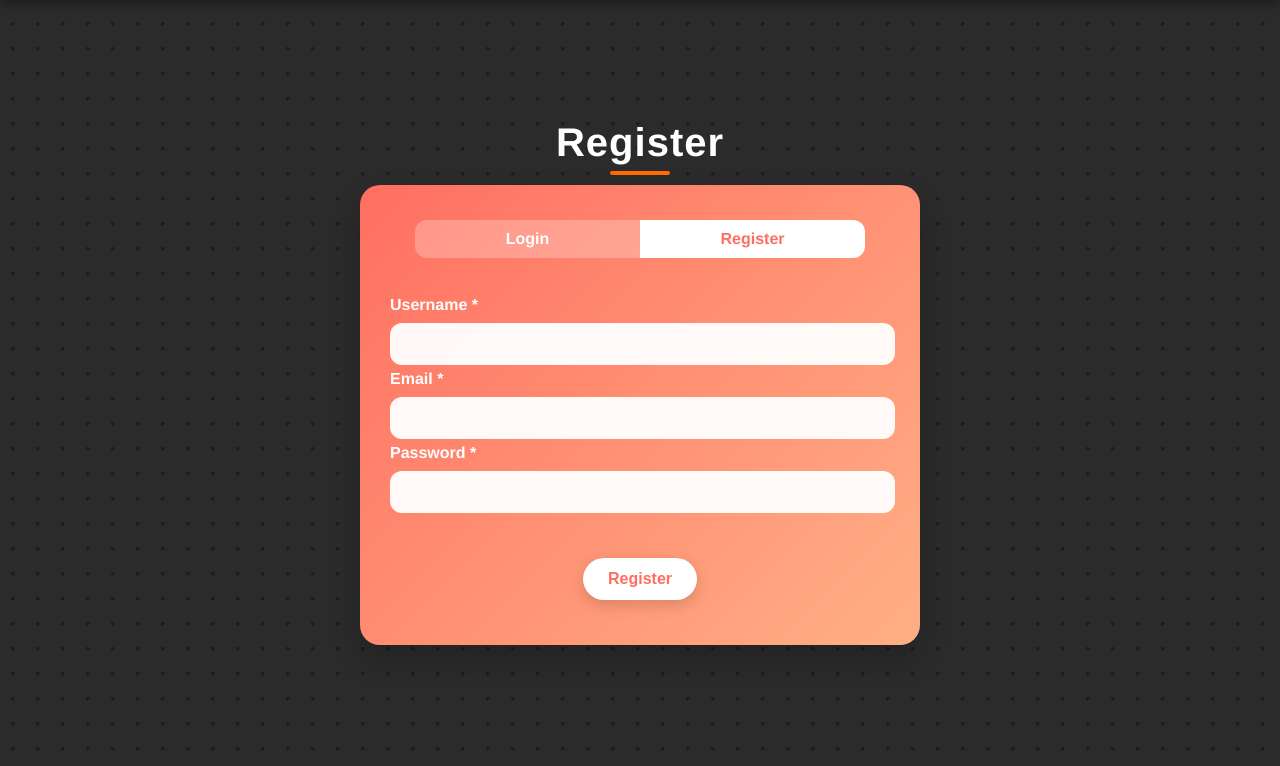
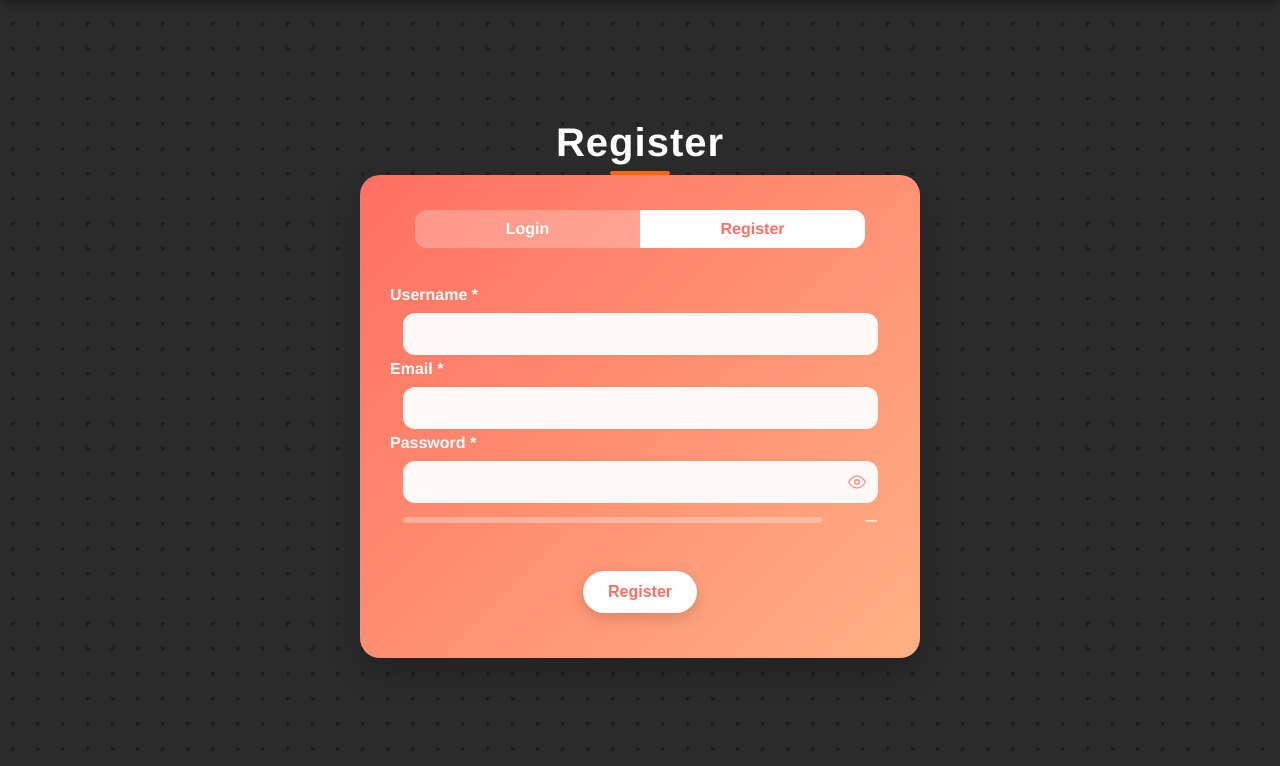
Before and after one commit to ZokiKosta/E-Prodavnica, a Flask app: page /register in a window 1280 px wide. Shown: the part 64-830 px from the top of the page. Run offline with Flask 3, Linux system fonts and the light colour scheme.

Commit message:
Password view commit

```diff
--- a/static/css/auth.css
+++ b/static/css/auth.css
@@ -1,4 +1,4 @@
-/* Background (same as your product page) */
+/* Background */
 body {
     margin: 0;
     padding: 0;
@@ -8,12 +8,11 @@ body {
     background-blend-mode: overlay;
     font-family: 'Helvetica Neue', Helvetica, Arial, sans-serif;
     color: #fff;
-    /* animation: moveDots 10s linear infinite; */
 }
 
 @keyframes moveDots {
-    0% { background-position: 0 0; }
-    50% { background-position: 50px 50px; }
+    0%   { background-position: 0 0; }
+    50%  { background-position: 50px 50px; }
     100% { background-position: 0 0; }
 }
 
@@ -26,13 +25,12 @@ body {
     margin-bottom: 150px;
 }
 
-/* Title (same as product title) */
-/* Remove the 100px top margin hack */
+/* Title */
 .auth-title {
     text-align: center;
     font-size: 2.5rem;
     font-weight: 700;
-    margin: 100px 0 10px;   /* ← was 100px, now reasonable */
+    margin: 100px 0 10px;
     padding-top: 20px;
     position: relative;
     letter-spacing: 1px;
@@ -52,7 +50,7 @@ body {
     border-radius: 2px;
 }
 
-/* Card (same gradient style) */
+/* Card */
 .auth-card {
     position: relative;
     z-index: 1;
@@ -73,10 +71,10 @@ body {
     box-shadow: 0 20px 40px rgba(0, 0, 0, 0.25);
 }
 
-/* Toggle (Login/Register switch) */
+/* Toggle */
 .auth-toggle {
     display: flex;
-    background: rgba(255,255,255,0.25);
+    background: rgba(255, 255, 255, 0.25);
     border-radius: 12px;
     overflow: hidden;
     width: 90%;
@@ -99,7 +97,7 @@ body {
 }
 
 .auth-toggle a:hover {
-    background: rgba(255,255,255,0.35);
+    background: rgba(255, 255, 255, 0.35);
 }
 
 /* Labels */
@@ -109,9 +107,9 @@ body {
     margin-bottom: 4px;
 }
 
-/* Inputs (same as form inputs) */
+/* Inputs */
 .auth-card input {
-    width: 100%;
+    width: 95%;
     padding: 12px 15px;
     font-size: 1rem;
     border-radius: 12px;
@@ -120,16 +118,18 @@ body {
     background: rgba(255, 255, 255, 0.95);
     color: #333;
     transition: all 0.3s ease;
+    margin: 0 auto;
+    display: block;
+    box-sizing: border-box;
 }
 
-/* Focus effect */
 .auth-card input:focus {
     border: 2px solid #ff6f61;
-    box-shadow: 0 0 0 3px rgba(255,111,97,0.15);
+    box-shadow: 0 0 0 3px rgba(255, 111, 97, 0.15);
 }
 
-/* Button (same style as save button) */
-.auth-card button {
+/* Submit button */
+.auth-card button[type="submit"] {
     background: #fff;
     color: #ff6f61;
     padding: 12px 25px;
@@ -139,17 +139,97 @@ body {
     border: none;
     cursor: pointer;
     transition: all 0.3s ease;
-    box-shadow: 0 5px 15px rgba(0,0,0,0.15);
-    margin-top: 10px;
+    box-shadow: 0 5px 15px rgba(0, 0, 0, 0.15);
+    margin-top: 20px;
 }
 
-.auth-card button:hover {
+.auth-card button[type="submit"]:hover {
     background: #ffece7;
     transform: translateY(-2px) scale(1.03);
-    box-shadow: 0 8px 25px rgba(0,0,0,0.18);
+    box-shadow: 0 8px 25px rgba(0, 0, 0, 0.18);
 }
 
-/* Animation */
+.auth-btn {
+    display: flex;
+    justify-content: center;
+    margin-top: 20px;
+}
+
+/* Form */
+.auth-card form {
+    display: flex;
+    flex-direction: column;
+    gap: 5px;
+}
+
+/* ── Password field wrapper ── */
+.pw-field-wrap {
+    position: relative;
+    width: 95%;
+    margin: 0 auto;
+}
+
+.pw-field-wrap input {
+    width: 100%;
+    padding-right: 42px;
+    margin: 0;
+}
+
+/* Eye icon */
+.pw-eye {
+    position: absolute;
+    right: 12px;
+    top: 50%;
+    transform: translateY(-50%);
+    cursor: pointer;
+    color: rgba(255, 111, 97, 0.75);
+    display: flex;
+    align-items: center;
+    justify-content: center;
+    line-height: 0;
+    user-select: none;
+    transition: color 0.2s;
+}
+
+.pw-eye:hover {
+    color: #ff6f61;
+}
+
+/* ── Strength meter ── */
+.pw-strength-wrap {
+    display: flex;
+    align-items: center;
+    gap: 10px;
+    width: 95%;
+    margin: 6px auto 0 auto;
+}
+
+.pw-strength-bar {
+    flex: 1;
+    height: 6px;
+    background: rgba(255, 255, 255, 0.30);
+    border-radius: 99px;
+    overflow: hidden;
+}
+
+.pw-strength-fill {
+    height: 100%;
+    width: 0%;
+    border-radius: 99px;
+    transition: width 0.35s ease, background-color 0.35s ease;
+}
+
+.pw-strength-label {
+    font-size: 0.72rem;
+    font-weight: 700;
+    min-width: 46px;
+    text-align: right;
+    letter-spacing: 0.6px;
+    text-transform: uppercase;
+    transition: color 0.35s ease;
+}
+
+/* Animations */
 @keyframes fadeUp {
     from {
         opacity: 0;
@@ -172,27 +252,4 @@ body {
         font-size: 2rem;
     }
 }
-
-.auth-card button {
-    margin-top: 20px;
-}
-
-.auth-card button {
-    margin-top: 20px;
-}
-
-.auth-card input {
-    width: 95%;
-    margin: 0 auto;
-    display: block;
-}
-.auth-card form {
-    display: flex;
-    flex-direction: column;
-    gap: 5px; /* ← this is what you want */
-}
-.auth-btn {
-    display: flex;
-    justify-content: center;
-    margin-top: 20px;
-}
+.hidden { display: none; }
--- /dev/null
+++ b/static/js/auth.js
@@ -0,0 +1,61 @@
+(function () {
+    /* ── Eye toggle ── */
+    const pwInput   = document.getElementById('passwordInput');
+    const toggleBtn = document.getElementById('togglePw');
+    const eyeOpen   = document.getElementById('eyeOpen');
+    const eyeClosed = document.getElementById('eyeClosed');
+
+    if (toggleBtn && pwInput) {
+        toggleBtn.addEventListener('click', function () {
+            const hidden = pwInput.type === 'password';
+            pwInput.type = hidden ? 'text' : 'password';
+            eyeOpen.classList.toggle('hidden', hidden);
+            eyeClosed.classList.toggle('hidden', !hidden);
+        });
+    }
+
+    /* ── Strength meter (register only) ── */
+    const fill  = document.getElementById('strengthFill');
+    const label = document.getElementById('strengthLabel');
+    if (!fill || !pwInput) return;
+
+    function scorePassword(pw) {
+        if (!pw) return 0;
+        let s = 0;
+        if (pw.length >= 8)          s++;
+        if (pw.length >= 12)         s++;
+        if (/[A-Z]/.test(pw))        s++;
+        if (/[a-z]/.test(pw))        s++;
+        if (/[0-9]/.test(pw))        s++;
+        if (/[^A-Za-z0-9]/.test(pw)) s++;
+        return s;
+    }
+
+    const grades = [
+        { min: 0, max: 1, text: 'Weak',   color: '#e74c3c', pct: '22%'  },
+        { min: 2, max: 3, text: 'Fair',   color: '#e67e22', pct: '50%'  },
+        { min: 4, max: 4, text: 'Good',   color: '#f1c40f', pct: '72%'  },
+        { min: 5, max: 6, text: 'Strong', color: '#2ecc71', pct: '100%' },
+    ];
+
+    pwInput.addEventListener('input', function () {
+        const pw    = pwInput.value;
+        const score = scorePassword(pw);
+
+        if (!pw) {
+            fill.style.width           = '0%';
+            fill.style.backgroundColor = 'transparent';
+            label.textContent          = '—';
+            label.style.color          = '#fff';
+            return;
+        }
+
+        const g = grades.find(g => score >= g.min && score <= g.max)
+                  || grades[grades.length - 1];
+
+        fill.style.width           = g.pct;
+        fill.style.backgroundColor = g.color;
+        label.textContent          = g.text;
+        label.style.color          = g.color;
+    });
+})();
--- a/templates/auth.html
+++ b/templates/auth.html
@@ -37,7 +37,37 @@
             {% endif %}
 
             <label>Password *</label>
-            <input type="password" name="password" required>
+
+            <div class="pw-field-wrap">
+                <input type="password" name="password" id="passwordInput" required>
+                <span class="pw-eye" id="togglePw" title="Show / hide password">
+                    <svg id="eyeOpen" xmlns="http://www.w3.org/2000/svg" width="18" height="18"
+                         viewBox="0 0 24 24" fill="none" stroke="currentColor"
+                         stroke-width="2" stroke-linecap="round" stroke-linejoin="round">
+                        <path d="M1 12s4-8 11-8 11 8 11 8-4 8-11 8-11-8-11-8z"/>
+                        <circle cx="12" cy="12" r="3"/>
+                    </svg>
+                    <svg id="eyeClosed" xmlns="http://www.w3.org/2000/svg" width="18" height="18"
+                         viewBox="0 0 24 24" fill="none" stroke="currentColor"
+                         stroke-width="2" stroke-linecap="round" stroke-linejoin="round"
+                         class="hidden">
+                        <path d="M17.94 17.94A10.07 10.07 0 0 1 12 20c-7 0-11-8-11-8
+                                 a18.45 18.45 0 0 1 5.06-5.94"/>
+                        <path d="M9.9 4.24A9.12 9.12 0 0 1 12 4c7 0 11 8 11 8
+                                 a18.5 18.5 0 0 1-2.16 3.19"/>
+                        <line x1="1" y1="1" x2="23" y2="23"/>
+                    </svg>
+                </span>
+            </div>
+
+            {% if mode == "register" %}
+            <div class="pw-strength-wrap">
+                <div class="pw-strength-bar">
+                    <div class="pw-strength-fill" id="strengthFill"></div>
+                </div>
+                <span class="pw-strength-label" id="strengthLabel">—</span>
+            </div>
+            {% endif %}
 
             <div class="auth-btn">
                 <button type="submit">
@@ -49,4 +79,8 @@
     </div>
 </div>
 
+{% block extra_js %}
+<script src="{{ url_for('static', filename='js/auth.js') }}"></script>
 {% endblock %}
+
+{% endblock %}
```
Also changed, not shown: app.db.
